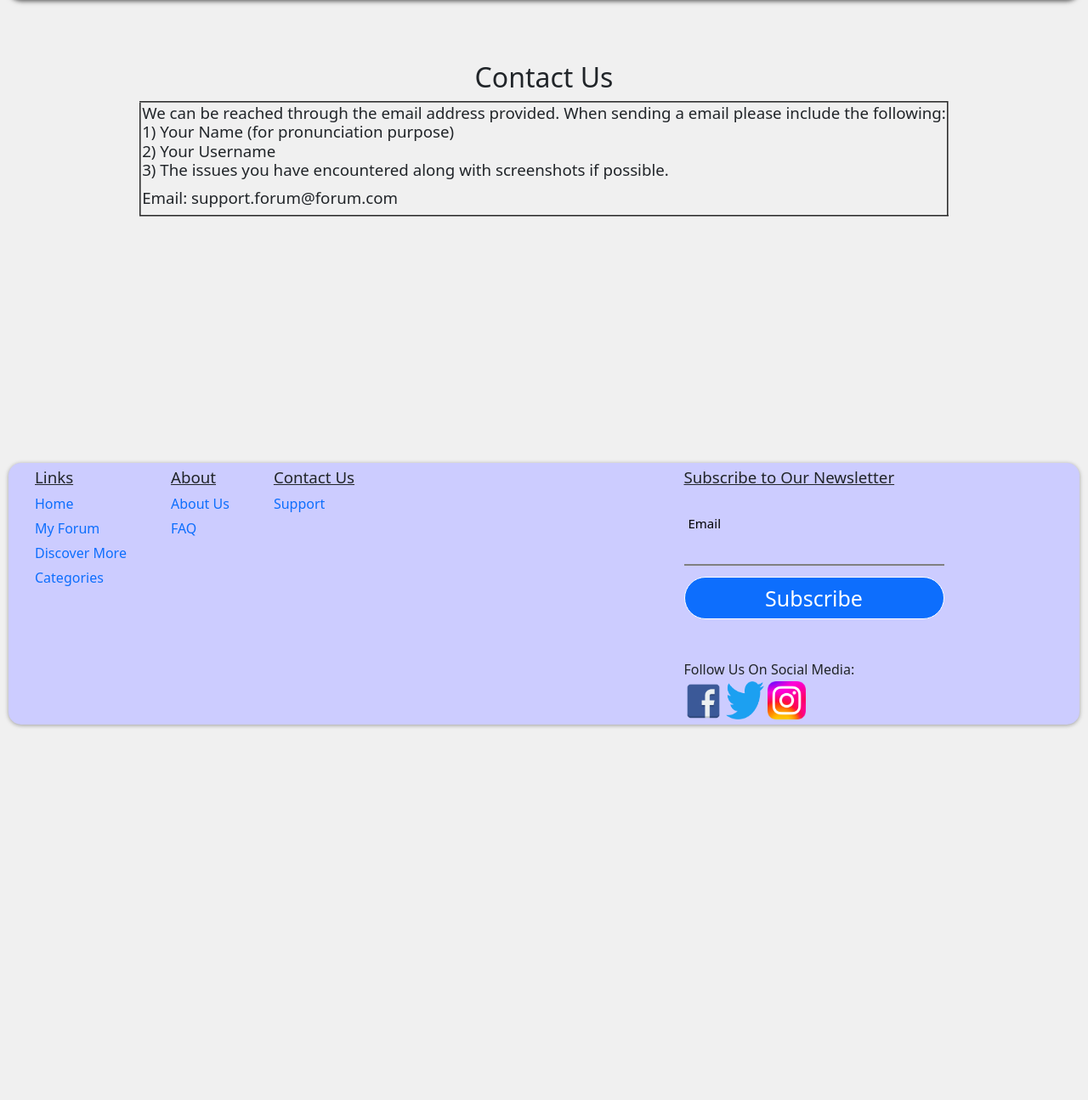
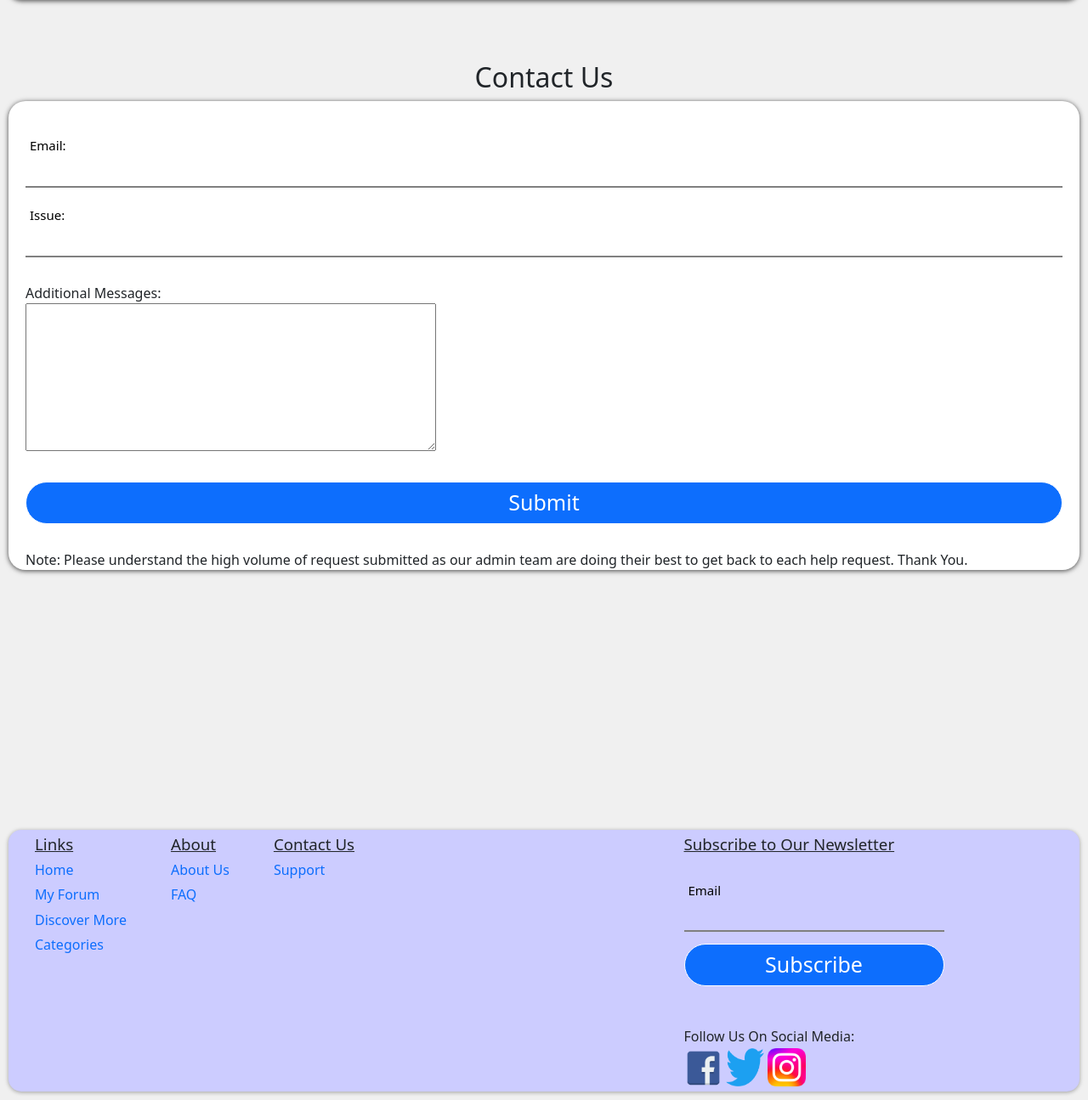
Before and after one commit to KZLim/Discussion-Forum-Website, a PHP site: page /contactUs.html in a window 1280 px wide. Shown: the part 147-1442 px from the top of the page at 85% size. Before the commit the page ends 1004 px from the top, so only its background shows below. Run offline with PHP 8.4, Linux system fonts and the light colour scheme.

Commit message:
ContactUs Page
- contact form in contact us page
- height adjustment for formContainer class

```diff
--- a/contactUs.html
+++ b/contactUs.html
@@ -50,20 +50,33 @@ Click nbfs://nbhost/SystemFileSystem/Templates/Other/html.html to edit this temp
 
             <h1 align="center">Contact Us</h1>
 
-            <table border="2" align="center">
+            <div class="formContainer">
+                <form action="#" style="margin: 10px;">
 
-                <tr>
-                    <td><h3>We can be reached through the email address provided. When sending a email
-                            please include the following:
-                            <br/>1) Your Name (for pronunciation purpose)
-                            <br/>2) Your Username
-                            <br/>3) The issues you have encountered along with screenshots if possible.</h3></td>
-                </tr>
-                <tr>
-                    <td><h3>Email: support.forum@forum.com</h3></td>
-                </tr>
+                    <div class="input_field">
+                        <input type="text" name="email" required>
+                        <span></span>
+                        <label>Email:</label>
+                    </div>
 
-            </table>
+                    <div class="input_field">
+                        <input type="text" name="issueTitle" required>
+                        <span></span>
+                        <label>Issue:</label>
+                    </div>
+
+                    <div>
+                        Additional Messages: <br/>
+                        <textarea id="issueMessage" rows="7" cols="50"></textarea>
+                    </div>
+
+                    <input name="contactUsSubmit" type="submit" value="Submit">
+
+                    <p>Note: Please understand the high volume of request submitted as our admin team are doing their best to get
+                   back to each help request. Thank You.</p>
+
+                </form>
+            </div>
         </div>
 
         <br/>
--- a/css1.css
+++ b/css1.css
@@ -192,7 +192,7 @@ a:link {
     margin-bottom: 25px;
     background-color: white;
     width: auto;
-    height: 150px;
+    height: auto;
     box-shadow: 0 1px 6px rgba(0, 0, 0, 0.55), 0 1px 4px rgba(0, 0, 0, 0.24);
     border-radius: 15px;
 }
```
